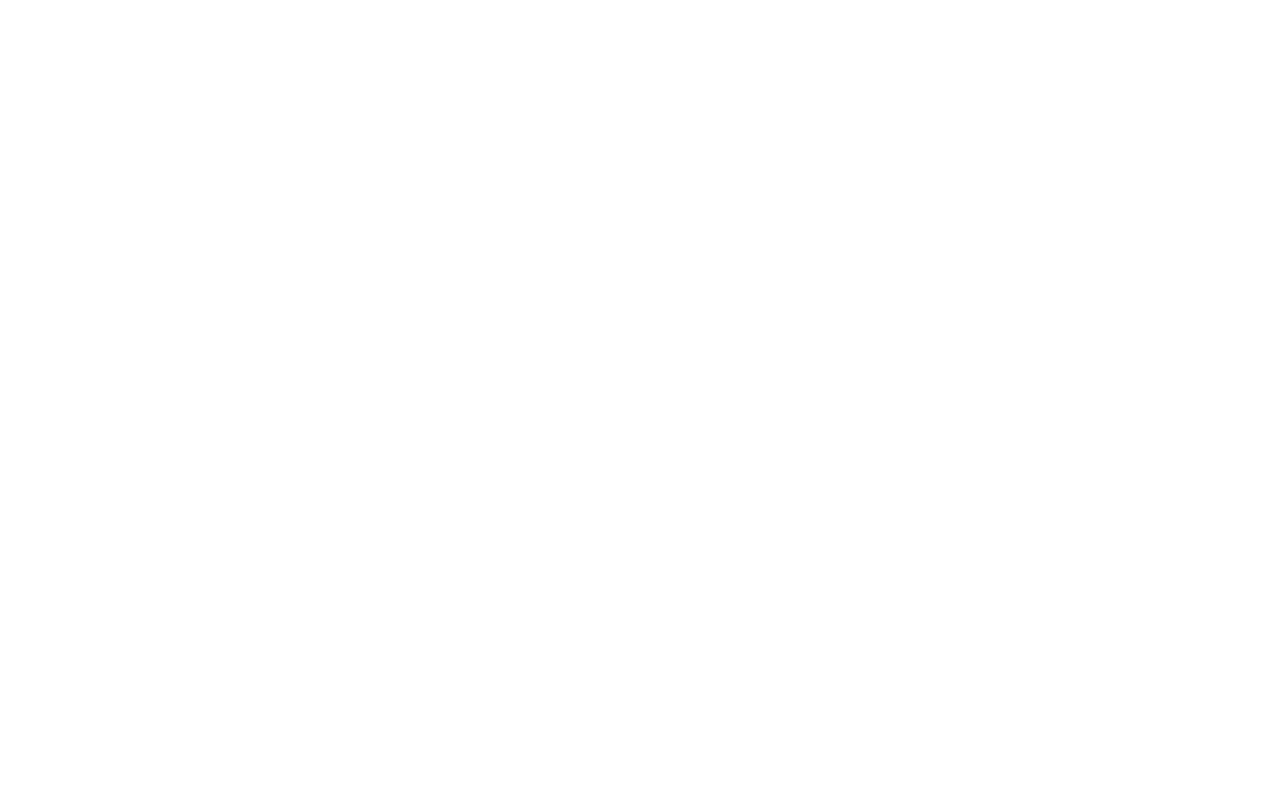
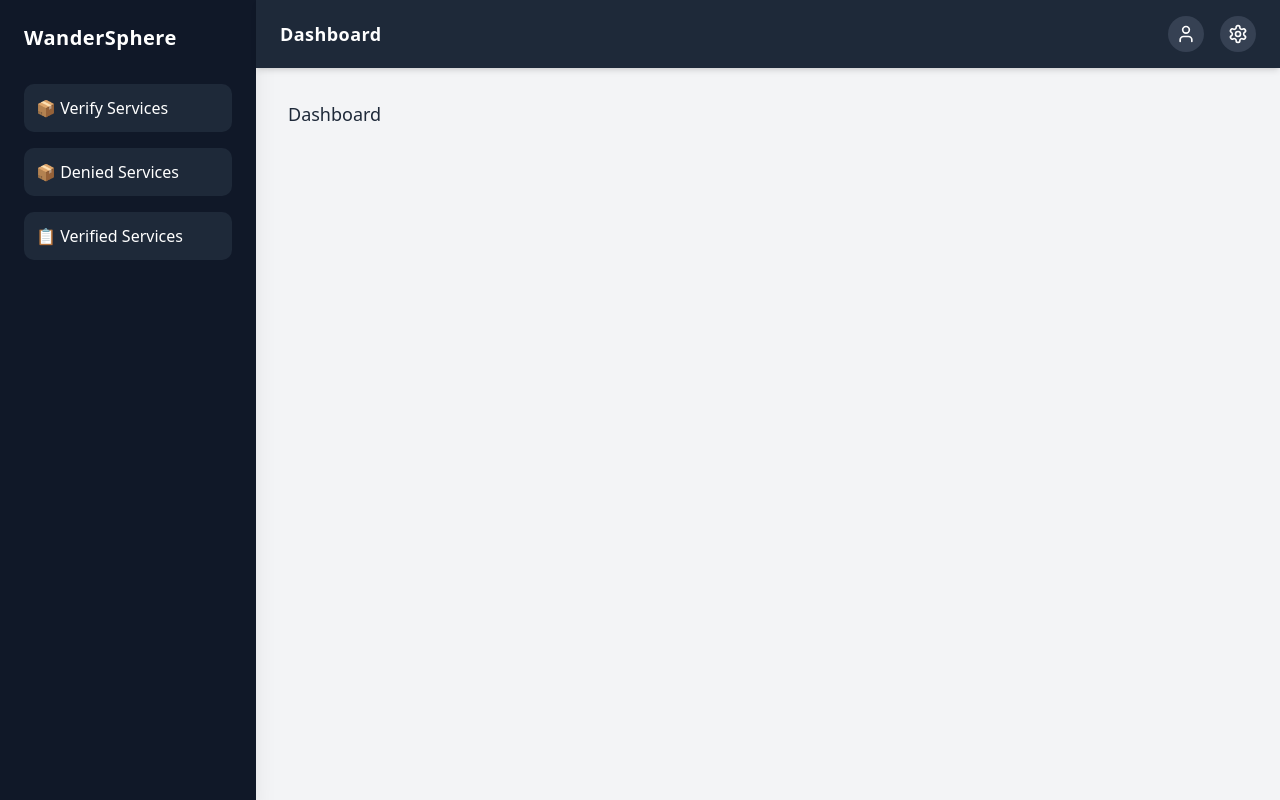
Before and after one commit to A-B-H-I-S-H-E-K-S-H-A-W/travelling-website, a React (Vite) app in the folder client/: page /super-admin/dashboard in a window 1280 px wide. Before the commit this address had no page. Built offline with nearby package versions, Linux system fonts and the light colour scheme.

Commit message:
Made super admin dashboard panel

```diff
--- a/client/src/App.jsx
+++ b/client/src/App.jsx
@@ -10,6 +10,7 @@
 import FlightForm from "./pages/admin/flights/FlightForm";
 import HotelForm from "./pages/admin/hotels/HotelForm";
 import HotelDashboard from "./pages/admin/hotels/Dashboard";
+import AdminDashboard from "./pages/superadmin/Dashboard";
 
 function App() {
   return (
@@ -37,6 +38,8 @@
           {/* HotelDashboard */}
           <Route path="/hotel/admin/dashboard" element={<HotelDashboard />} />
           <Route path="/hotel/admin/create" element={<HotelForm />} />
+          {/* SuperAdmin */}
+          <Route path="/super-admin/dashboard" element={<AdminDashboard />} />
         </Routes>
       </BrowserRouter>
     </>
--- /dev/null
+++ b/client/src/pages/superadmin/Dashboard.jsx
@@ -0,0 +1,12 @@
+import React from "react";
+import SuperAdminDashboardLayout from "./Layout";
+
+const AdminDashboard = () => {
+  return (
+    <SuperAdminDashboardLayout>
+      <div>Dashboard</div>
+    </SuperAdminDashboardLayout>
+  );
+};
+
+export default AdminDashboard;
--- /dev/null
+++ b/client/src/pages/superadmin/Layout.jsx
@@ -0,0 +1,83 @@
+import { useState } from "react";
+import { Settings, User, Menu } from "lucide-react";
+import { Link } from "react-router-dom";
+
+const Sidebar = ({ isOpen }) => {
+  return (
+    <div
+      className={`bg-gray-900 text-white w-64 h-screen fixed top-0 left-0 p-6 shadow-xl flex flex-col transition-transform duration-300 ${
+        isOpen ? "translate-x-0" : "-translate-x-64"
+      } md:translate-x-0`}
+    >
+      <h2 className="text-xl font-semibold mb-8 tracking-wide">WanderSphere</h2>
+      <ul className="flex flex-col space-y-4">
+        <Link to="">
+          <li className="p-3 rounded-lg bg-gray-800 hover:bg-gray-700 cursor-pointer transition flex items-center gap-3">
+            📦 Verify Services
+          </li>
+        </Link>
+        <Link to="">
+          <li className="p-3 rounded-lg bg-gray-800 hover:bg-gray-700 cursor-pointer transition flex items-center gap-3">
+            📦 Denied Services
+          </li>
+        </Link>
+        <Link>
+          <li className="p-3 rounded-lg bg-gray-800 hover:bg-gray-700 cursor-pointer transition flex items-center gap-3">
+            📋 Verified Services
+          </li>
+        </Link>
+      </ul>
+    </div>
+  );
+};
+
+const TopBar = ({ toggleSidebar }) => {
+  const [dropdownOpen, setDropdownOpen] = useState(false);
+
+  return (
+    <div className="bg-gray-800 text-white p-4 flex justify-between items-center shadow-md relative px-6">
+      <button
+        className="md:hidden p-2 bg-gray-700 rounded-full hover:bg-gray-600 transition"
+        onClick={toggleSidebar}
+      >
+        <Menu size={24} />
+      </button>
+      <h1 className="text-lg font-semibold tracking-wide">Dashboard</h1>
+      <div className="flex items-center space-x-4">
+        <button className="p-2 bg-gray-700 rounded-full hover:bg-gray-600 transition">
+          <User size={20} />
+        </button>
+        <button
+          className="p-2 bg-gray-700 rounded-full hover:bg-gray-600 transition focus:outline-none"
+          onClick={() => setDropdownOpen(!dropdownOpen)}
+        >
+          <Settings size={20} />
+        </button>
+      </div>
+      {dropdownOpen && (
+        <div className="absolute right-6 top-12 bg-white text-black shadow-lg rounded-lg w-40 py-2 overflow-hidden">
+          <button className="block w-full text-left px-4 py-3 hover:bg-gray-100 transition">
+            Settings
+          </button>
+          <button className="block w-full text-left px-4 py-3 hover:bg-gray-100 transition">
+            Logout
+          </button>
+        </div>
+      )}
+    </div>
+  );
+};
+
+export default function SuperAdminDashboardLayout({ children }) {
+  const [sidebarOpen, setSidebarOpen] = useState(false);
+
+  return (
+    <div className="flex min-h-screen overflow-hidden bg-gray-100">
+      <Sidebar isOpen={sidebarOpen} />
+      <div className="flex-1 flex flex-col md:ml-64 transition-all">
+        <TopBar toggleSidebar={() => setSidebarOpen(!sidebarOpen)} />
+        <div className="p-8 text-gray-800 text-lg">{children}</div>
+      </div>
+    </div>
+  );
+}
```
